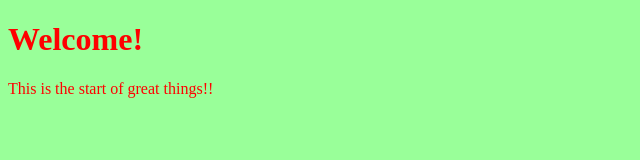
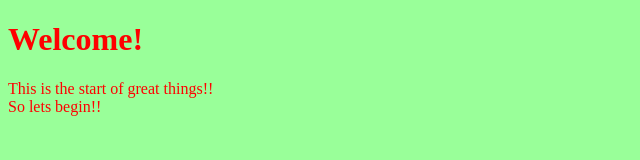
Before and after one commit to arno-artilect/test, a plain HTML site: page index.html in a window 1280 px wide. Shown: the full height of the page, 0-640 px from the left. Drawn offline with Linux system fonts and the light colour scheme.

Commit message:
Update index.html

```diff
--- a/index.html
+++ b/index.html
@@ -9,5 +9,8 @@
     <div>
       This is the start of great things!!
     </div>
+    <div>
+      So lets begin!!
+    </div>
   </body>
 </html>
```
